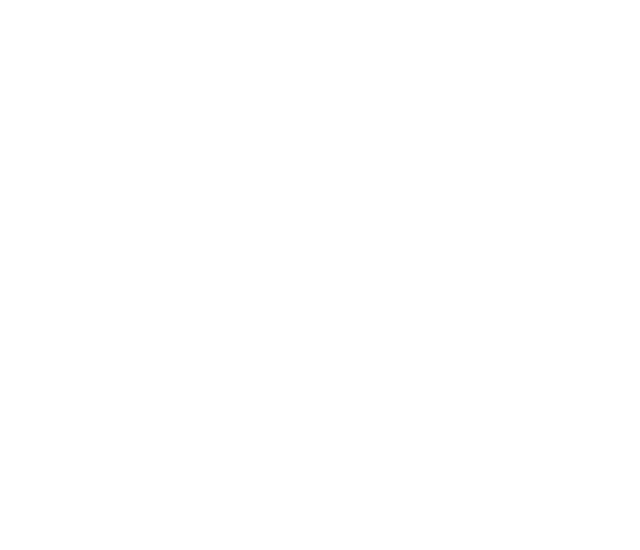
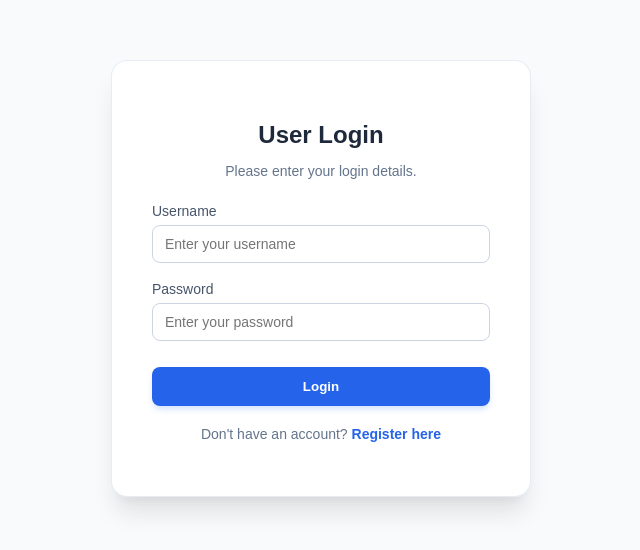
Before and after one commit to ambitiousadmin/ECommerce, a React (Vite) app in the folder frontend/: page /login in a window 1280 px wide. Before the commit this address had no page. Shown: the part 122-672 px from the top of the page, without its empty margins (319-959 px from the left). Built offline with nearby package versions, Linux system fonts and the light colour scheme.

Commit message:
Create login page

```diff
--- a/frontend/package.json
+++ b/frontend/package.json
@@ -12,8 +12,8 @@
   "dependencies": {
     "@emotion/react": "^11.14.0",
     "@emotion/styled": "^11.14.1",
-    "@mui/icons-material": "^9.4.0",
-    "@mui/material": "^9.4.0",
+    "@mui/icons-material": "^9.5.0",
+    "@mui/material": "^9.5.0",
     "axios": "^1.20.0",
     "react": "^19.2.8",
     "react-dom": "^19.2.8",
--- a/frontend/src/App.tsx
+++ b/frontend/src/App.tsx
@@ -3,6 +3,7 @@
 import Admin from "./pages/Admin";
 import Categories from "./pages/Categories";
 import Register from "./pages/Register";
+import Login from "./pages/Login";
 import "./App.css";
 
 function App() {
@@ -15,6 +16,8 @@
         {/* Dedicated endpoint mapping for your standalone user registration module */}
         <Route path="/register" element={<Register />} />
 
+        <Route path="/login" element={<Login />} />
+
         <Route path="/categories" element={<Categories />} />
 
         <Route path="/admin" element={<Admin />} />
--- /dev/null
+++ b/frontend/src/pages/Login.tsx
@@ -0,0 +1,108 @@
+import { useState } from "react";
+import { Link } from "react-router-dom";
+import type { ChangeEvent, FormEvent } from "react";
+import "../Register.css";
+
+export default function Login() {
+  const [username, setUsername] = useState("");
+  const [password, setPassword] = useState("");
+  const [message, setMessage] = useState("");
+
+  const handleLogin = (e: FormEvent<HTMLFormElement>) => {
+    e.preventDefault();
+
+    setMessage(`Login form submitted for ${username}`);
+  };
+
+  return (
+    <div className="register-container">
+      <div className="register-card">
+        <h2
+          style={{
+            textAlign: "center",
+            marginBottom: "8px",
+            color: "#1e293b",
+          }}
+        >
+          User Login
+        </h2>
+
+        <p
+          style={{
+            textAlign: "center",
+            color: "#64748b",
+            marginBottom: "24px",
+            fontSize: "14px",
+          }}
+        >
+          Please enter your login details.
+        </p>
+
+        <form onSubmit={handleLogin}>
+          <div className="form-group">
+            <label>Username</label>
+            <input
+              type="text"
+              name="username"
+              placeholder="Enter your username"
+              value={username}
+              onChange={(e: ChangeEvent<HTMLInputElement>) => {
+                setUsername(e.target.value);
+                setMessage("");
+              }}
+              required
+              className="form-input"
+            />
+          </div>
+
+          <div className="form-group">
+            <label>Password</label>
+            <input
+              type="password"
+              name="password"
+              placeholder="Enter your password"
+              value={password}
+              onChange={(e: ChangeEvent<HTMLInputElement>) => {
+                setPassword(e.target.value);
+                setMessage("");
+              }}
+              required
+              className="form-input"
+            />
+          </div>
+
+          <button type="submit" className="submit-btn">
+            Login
+          </button>
+        </form>
+
+        {message && (
+          <p
+            style={{
+              textAlign: "center",
+              color: "green",
+              marginTop: "16px",
+              fontSize: "14px",
+            }}
+          >
+            {message}
+          </p>
+        )}
+
+        <p
+          style={{
+            marginTop: "20px",
+            textAlign: "center",
+            fontSize: "14px",
+            color: "#64748b",
+          }}
+        >
+          Don't have an account?{" "}
+          <Link to="/register" className="login-link">
+            Register here
+          </Link>
+        </p>
+      </div>
+    </div>
+  );
+}
```
Also changed, not shown: 1 other file (tests, documents, lock files or other folders).
